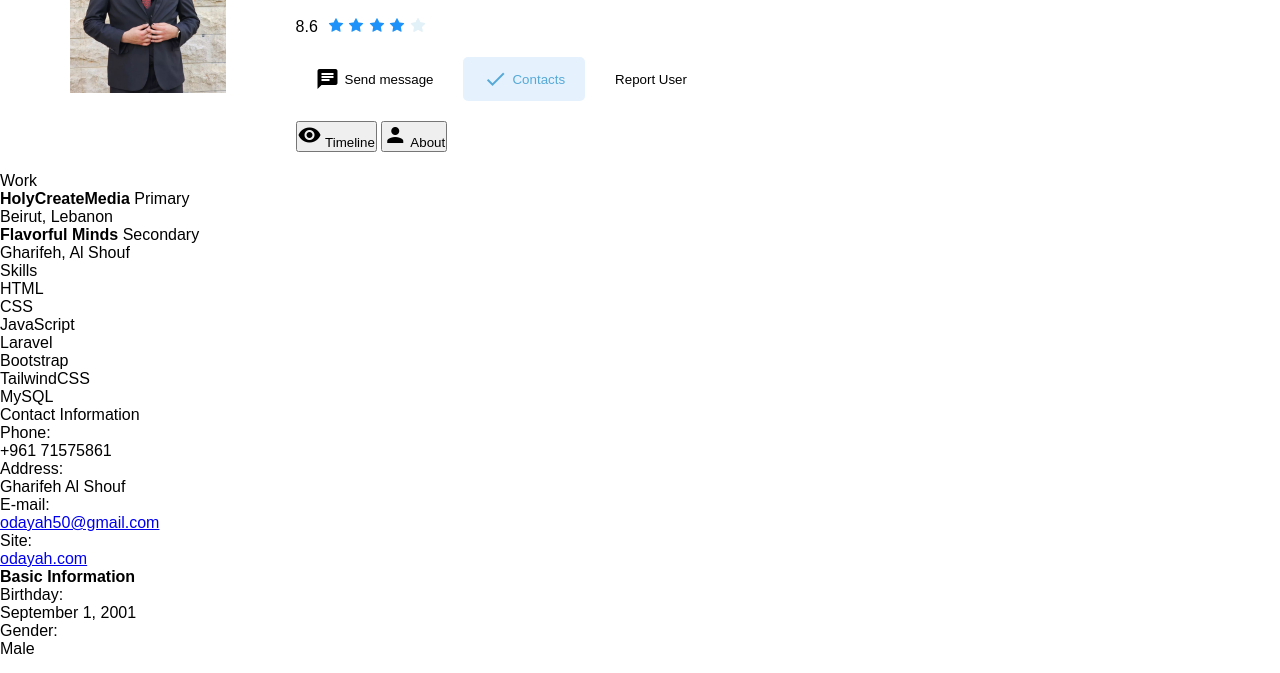
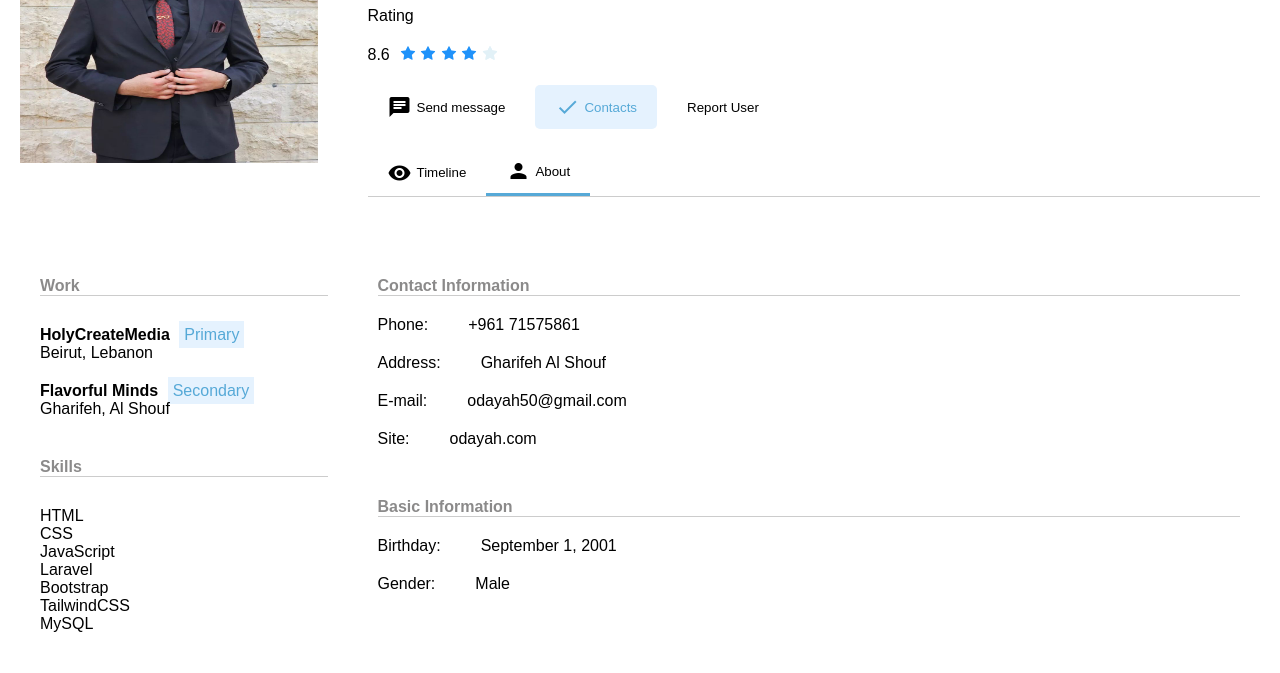
Before and after one commit to OdayAH/FSW-Session2HW2, a plain HTML site: page index.html in a window 1280 px wide. Shown: the part 127-800 px from the top of the page. Drawn offline with Linux system fonts and the light colour scheme.

Commit message:
Final Version

```diff
--- a/index.html
+++ b/index.html
@@ -61,11 +61,11 @@
             <button class="report-btn">Report User</button>
           </div>
           <div class="toolbar">
-            <button class="timeline">
+            <button class="toolbar-btn">
               <span class="material-icons">visibility</span>
               Timeline
             </button>
-            <button class="about">
+            <button class="toolbar-btn active">
               <span class="material-icons">person</span>
               About
             </button>
@@ -75,7 +75,9 @@
       <div class="info">
         <!-- Left Column -->
         <div class="experience">
-          <p>Work</p>
+          <div class="titles">
+            <h4>Work</h4>
+          </div>
           <div class="job">
             <strong>HolyCreateMedia</strong>
             <span class="label">Primary</span><br />
@@ -86,7 +88,9 @@
             <span class="label">Secondary</span><br />
             Gharifeh, Al Shouf<br />
           </div>
-          <p>Skills</p>
+          <div class="titles">
+            <h4>Skills</h4>
+          </div>
           <div class="skills-list">
             <ul>
               <li>HTML</li>
@@ -101,25 +105,37 @@
         </div>
         <!-- Right Column -->
         <div class="contact-info">
-          <p>Contact Information</p>
-          <div class="info-column">
-            <div>Phone:</div>
-            <div>+961 71575861</div>
-            <div>Address:</div>
-            <div>Gharifeh Al Shouf</div>
-            <div>E-mail:</div>
-            <div>
+          <div class="titles">
+            <h4>Contact Information</h4>
+          </div>
+          <div class="info-grid">
+            <div class="info-list">
+              <p>Phone:</p>
+              <p>+961 71575861</p>
+            </div>
+            <div class="info-list">
+              <p>Address:</p>
+              <p>Gharifeh Al Shouf</p>
+            </div>
+            <div class="info-list">
+              <p>E-mail:</p>
               <a href="mailto:odayah50@gmail.com">odayah50@gmail.com</a>
             </div>
-            <div>Site:</div>
-            <div><a href="#">odayah.com</a></div>
+            <div class="info-list">Site: <a href="#">odayah.com</a></div>
           </div>
-          <h4>Basic Information</h4>
+          <div class="titles">
+            <h4>Basic Information</h4>
+          </div>
           <div class="info-grid">
-            <div>Birthday:</div>
-            <div>September 1, 2001</div>
-            <div>Gender:</div>
-            <div>Male</div>
+            <div class="info-list">
+              <p>Birthday:</p>
+              <p>September 1, 2001</p>
+            </div>
+
+            <div class="info-list">
+              <p>Gender:</p>
+              <p>Male</p>
+            </div>
           </div>
         </div>
       </div>
--- a/styles.css
+++ b/styles.css
@@ -10,22 +10,24 @@
 }
 
 .image {
-  width: 200px;
-  height: 200px;
+  width: 100%;
+  height: 270px;
+  width: 25%;
 }
 .image img {
   width: 100%;
   height: 100%;
-  margin-left: 50px;
 }
 .main {
   display: flex;
   padding: 20px;
+  height: 30%;
+  gap: 50px;
 }
 .personal {
-  width: 100%;
+  width: 75%;
   height: 100%;
-  margin-left: 120px;
+  gap: 20px;
 }
 
 .main-info {
@@ -94,3 +96,82 @@
   border-radius: 5px;
   cursor: pointer;
 }
+.toolbar {
+  display: flex;
+  align-items: center;
+  border-bottom: 1px solid #ccc;
+}
+.toolbar-btn {
+  display: flex;
+  align-items: center;
+  gap: 5px;
+  padding: 10px 20px;
+  border: none;
+  background-color: white;
+  border-radius: 5px;
+  cursor: pointer;
+}
+.toolbar-btn:hover {
+  border-bottom: 3px solid #56a9d7;
+  border-radius: 0;
+}
+.active {
+  border-bottom: 3px solid #56a9d7;
+  border-radius: 0;
+}
+.experience {
+  display: flex;
+  flex-direction: column;
+  gap: 20px;
+  width: 25%;
+}
+.contact-info {
+  display: flex;
+  flex-direction: column;
+  gap: 10px;
+  width: 75%;
+}
+.contact-info a{
+ text-decoration: none;
+ color: black;
+}
+.contact-info a:hover{
+ color: #56a9d7;
+}
+
+
+.info {
+  display: flex;
+  gap: 50px;
+  margin: 40px;
+}
+.titles {
+  display: flex;
+  color: #8b8a8a;
+  align-items: center;
+  border-bottom: 1px solid #ccc;
+  gap: 5px;
+  margin-top: 20px;
+  margin-bottom: 10px;
+}
+.info-grid {
+  display: flex;
+  flex-direction: column;
+}
+.label {
+  width: 120px;
+  padding: 5px;
+  justify-content: center;
+  margin-bottom: 25px;
+  margin-left: 5px;
+  background-color: #e5f2fe;
+  color: #56a9d7;
+}
+.skills-list ul {
+  list-style: none;
+}
+.info-list{
+  display: flex;
+  gap: 40px;
+  margin-bottom: 20px;
+}
```
